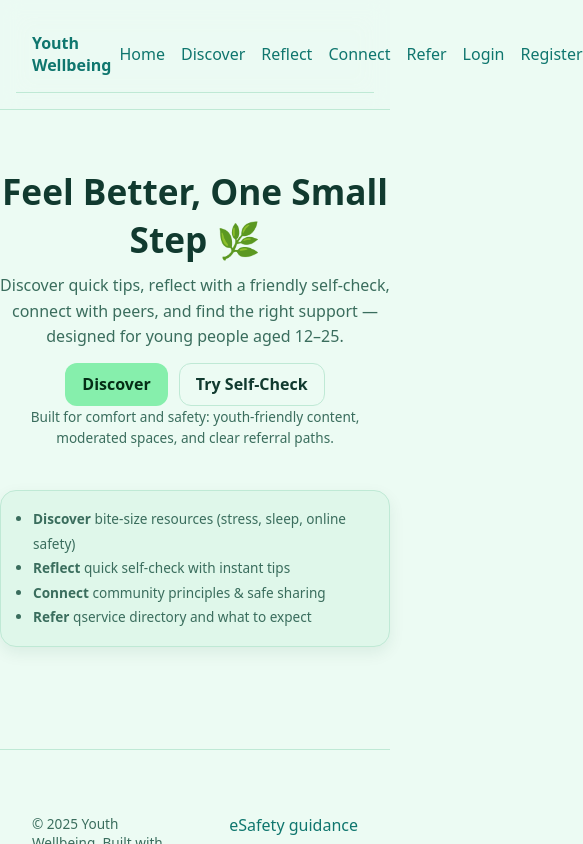
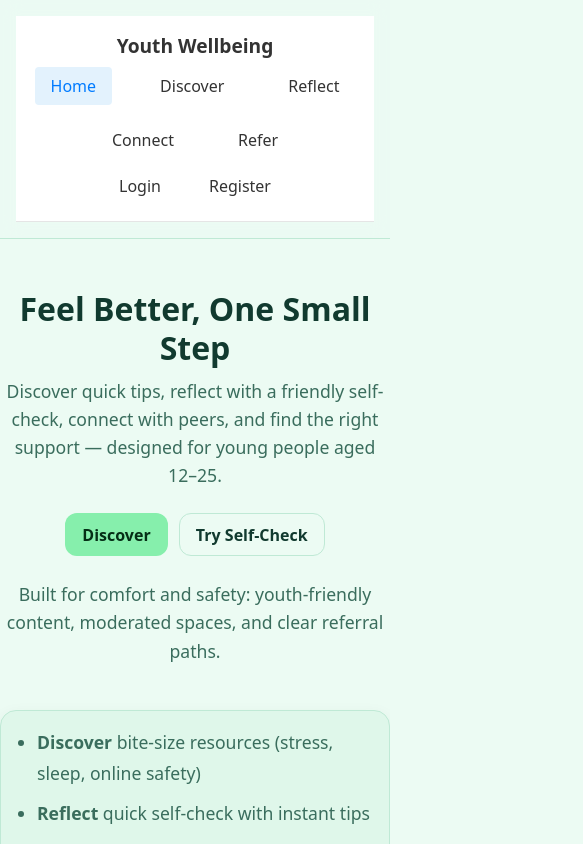
Before and after one commit to olivia5227/FIT5032_28074688_Yuhan_Xu_Project, a Vue app: page / in a window 390 px wide. Shown: the top 844 px of the page, 583 px wide, since content can reach past the window. Built offline with nearby package versions, Linux system fonts and the light colour scheme.

Commit message:
Homepage change

```diff
--- a/src/components/NavBar.vue
+++ b/src/components/NavBar.vue
@@ -1,47 +1,316 @@
 <script setup>
+import { ref, onMounted, onUnmounted } from 'vue';
 import { useAuth } from '../store/auth';
 import { useRouter, RouterLink } from 'vue-router';
 const { state, isAuthed, role, logout } = useAuth();
 const router = useRouter();
-function doLogout(){ logout(); router.push('/'); }
+const showDropdown = ref(false);
+
+function doLogout(){
+  logout();
+  router.push('/');
+  showDropdown.value = false;
+}
+
+function toggleDropdown() {
+  showDropdown.value = !showDropdown.value;
+}
+
+function closeDropdown() {
+  showDropdown.value = false;
+}
+
+function handleClickOutside(event) {
+  if (!event.target.closest('.user-dropdown')) {
+    showDropdown.value = false;
+  }
+}
+
+onMounted(() => {
+  document.addEventListener('click', handleClickOutside);
+});
+
+onUnmounted(() => {
+  document.removeEventListener('click', handleClickOutside);
+});
 </script>
 
 <template>
   <header class="site">
     <div class="container">
-      <nav class="wrap">
-        <RouterLink to="/" class="brand" style="font-weight:700">Youth Wellbeing</RouterLink>
-        <ul class="nav" style="display:flex;gap:1rem;align-items:center;list-style:none;margin:0;padding:0">
+      <nav class="nav-wrapper">
+        <!-- Logo -->
+        <div class="brand-section">
+          <RouterLink to="/" class="brand">Youth Wellbeing</RouterLink>
+        </div>
+
+        <!-- Main Navigation (Center) -->
+        <ul class="main-nav">
           <li><RouterLink to="/">Home</RouterLink></li>
           <li><RouterLink to="/discover">Discover</RouterLink></li>
           <li><RouterLink to="/reflect">Reflect</RouterLink></li>
           <li><RouterLink to="/connect">Connect</RouterLink></li>
           <li><RouterLink to="/refer">Refer</RouterLink></li>
+        </ul>
 
-          <!-- USER MENU -->
-          <template v-if="isAuthed && role==='user'">
-            <li><RouterLink to="/reviews">Reviews</RouterLink></li>
-            <li><RouterLink to="/my-reviews">My Reviews</RouterLink></li>
+        <!-- User Section (Right) -->
+        <div class="user-section">
+          <template v-if="!isAuthed">
+            <RouterLink to="/login" class="auth-link">Login</RouterLink>
+            <RouterLink to="/register" class="auth-link">Register</RouterLink>
           </template>
 
-          <!-- ADMIN MENU -->
-          <template v-if="isAuthed && role==='admin'">
-            <li><RouterLink to="/results">Result View</RouterLink></li>
-            <li><RouterLink to="/reviews-admin">Ratings Admin</RouterLink></li>
-            <li><RouterLink to="/admin">Admin</RouterLink></li>
+          <template v-else>
+            <div class="user-dropdown" @click.stop>
+              <button class="user-button" @click="toggleDropdown">
+                <span class="user-email">{{ state.user?.email }}</span>
+                <svg class="dropdown-icon" :class="{ 'rotate': showDropdown }" width="16" height="16" viewBox="0 0 16 16" fill="currentColor">
+                  <path d="M8 11l-4-4h8l-4 4z"/>
+                </svg>
+              </button>
+
+              <div class="dropdown-menu" :class="{ 'show': showDropdown }" @click="closeDropdown">
+                <!-- USER MENU -->
+                <template v-if="role === 'user'">
+                  <RouterLink to="/reviews" class="dropdown-item">Reviews</RouterLink>
+                  <RouterLink to="/my-reviews" class="dropdown-item">My Reviews</RouterLink>
+                </template>
+
+                <!-- ADMIN MENU -->
+                <template v-if="role === 'admin'">
+                  <RouterLink to="/results" class="dropdown-item">Result View</RouterLink>
+                  <RouterLink to="/reviews-admin" class="dropdown-item">Ratings Admin</RouterLink>
+                  <RouterLink to="/admin" class="dropdown-item">Admin</RouterLink>
+                </template>
+
+                <div class="dropdown-divider"></div>
+                <button class="dropdown-item logout-btn" @click="doLogout">Logout</button>
+              </div>
+            </div>
           </template>
-
-          <!-- AUTH -->
-          <template v-if="!isAuthed">
-            <li><RouterLink to="/login">Login</RouterLink></li>
-            <li><RouterLink to="/register">Register</RouterLink></li>
-          </template>
-          <template v-else>
-            <li class="helper">Hi, {{ state.user?.email }}</li>
-            <li><button class="btn ghost" @click="doLogout">Logout</button></li>
-          </template>
-        </ul>
+        </div>
       </nav>
     </div>
   </header>
 </template>
+
+<style scoped>
+.site {
+  background: #fff;
+  border-bottom: 1px solid #e5e5e5;
+  position: sticky;
+  top: 0;
+  z-index: 1000;
+}
+
+.container {
+  max-width: 1200px;
+  margin: 0 auto;
+  padding: 0 1rem;
+}
+
+.nav-wrapper {
+  display: flex;
+  align-items: center;
+  justify-content: space-between;
+  height: 60px;
+  position: relative;
+}
+
+.brand-section {
+  flex: 1;
+}
+
+.brand {
+  font-weight: 700;
+  font-size: 1.2rem;
+  color: #333;
+  text-decoration: none;
+}
+
+.brand:hover {
+  color: #007bff;
+}
+
+.main-nav {
+  display: flex;
+  gap: 2rem;
+  align-items: center;
+  list-style: none;
+  margin: 0;
+  padding: 0;
+  position: absolute;
+  left: 50%;
+  transform: translateX(-50%);
+}
+
+.main-nav li a {
+  text-decoration: none;
+  color: #333;
+  font-weight: 500;
+  padding: 0.5rem 1rem;
+  border-radius: 4px;
+  transition: all 0.2s ease;
+}
+
+.main-nav li a:hover {
+  color: #007bff;
+  background-color: #f8f9fa;
+}
+
+.main-nav li a.router-link-active {
+  color: #007bff;
+  background-color: #e3f2fd;
+}
+
+.user-section {
+  flex: 1;
+  display: flex;
+  justify-content: flex-end;
+  align-items: center;
+  gap: 1rem;
+}
+
+.auth-link {
+  text-decoration: none;
+  color: #333;
+  font-weight: 500;
+  padding: 0.5rem 1rem;
+  border-radius: 4px;
+  transition: all 0.2s ease;
+}
+
+.auth-link:hover {
+  color: #007bff;
+  background-color: #f8f9fa;
+}
+
+.user-dropdown {
+  position: relative;
+}
+
+.user-button {
+  background: none;
+  border: 1px solid #ddd;
+  padding: 0.5rem 1rem;
+  border-radius: 6px;
+  cursor: pointer;
+  display: flex;
+  align-items: center;
+  gap: 0.5rem;
+  transition: all 0.2s ease;
+  background-color: #fff;
+}
+
+.user-button:hover {
+  border-color: #007bff;
+  box-shadow: 0 2px 4px rgba(0,123,255,0.1);
+}
+
+.user-email {
+  font-size: 0.9rem;
+  color: #333;
+  max-width: 150px;
+  overflow: hidden;
+  text-overflow: ellipsis;
+  white-space: nowrap;
+}
+
+.dropdown-icon {
+  transition: transform 0.2s ease;
+  color: #666;
+}
+
+.dropdown-icon.rotate {
+  transform: rotate(180deg);
+}
+
+.dropdown-menu {
+  position: absolute;
+  top: 100%;
+  right: 0;
+  background: white;
+  border: 1px solid #e5e5e5;
+  border-radius: 6px;
+  box-shadow: 0 4px 12px rgba(0,0,0,0.15);
+  min-width: 180px;
+  opacity: 0;
+  visibility: hidden;
+  transform: translateY(-10px);
+  transition: all 0.2s ease;
+  z-index: 1001;
+  margin-top: 4px;
+}
+
+.dropdown-menu.show {
+  opacity: 1;
+  visibility: visible;
+  transform: translateY(0);
+}
+
+.dropdown-item {
+  display: block;
+  padding: 0.75rem 1rem;
+  color: #333;
+  text-decoration: none;
+  border: none;
+  background: none;
+  width: 100%;
+  text-align: left;
+  cursor: pointer;
+  transition: background-color 0.2s ease;
+  font-size: 0.9rem;
+}
+
+.dropdown-item:hover {
+  background-color: #f8f9fa;
+  color: #007bff;
+}
+
+.dropdown-item:first-child {
+  border-top-left-radius: 6px;
+  border-top-right-radius: 6px;
+}
+
+.dropdown-item:last-child {
+  border-bottom-left-radius: 6px;
+  border-bottom-right-radius: 6px;
+}
+
+.dropdown-divider {
+  height: 1px;
+  background-color: #e5e5e5;
+  margin: 0.5rem 0;
+}
+
+.logout-btn {
+  color: #dc3545;
+  font-weight: 500;
+}
+
+.logout-btn:hover {
+  background-color: #f8d7da;
+  color: #721c24;
+}
+
+/* 响应式设计 */
+@media (max-width: 768px) {
+  .nav-wrapper {
+    flex-direction: column;
+    height: auto;
+    padding: 1rem 0;
+  }
+
+  .main-nav {
+    position: static;
+    transform: none;
+    margin: 1rem 0;
+    flex-wrap: wrap;
+    justify-content: center;
+  }
+
+  .user-section {
+    justify-content: center;
+  }
+}
+</style>
--- a/src/views/Home.vue
+++ b/src/views/Home.vue
@@ -2,11 +2,13 @@
 </script>
 
 <template>
-  <!-- Single-column hero, centered content -->
-  <section class="container hero hero--center">
-    <!-- Top: title + description + actions (centered) -->
+  <!-- Two-column hero layout -->
+  <section class="container hero hero--two-column">
+    <div class="hero-layout">
+      <!-- Left: title + description + actions -->
+      <div class="hero-left">
         <div class="hero-text">
-      <h1>Feel Better, One Small Step 🌿</h1>
+          <h1>Feel Better, One Small Step</h1>
           <p>
             Discover quick tips, reflect with a friendly self-check, connect with peers,
             and find the right support — designed for young people aged 12–25.
@@ -19,53 +21,119 @@
             Built for comfort and safety: youth-friendly content, moderated spaces, and clear referral paths.
           </p>
         </div>
+      </div>
 
-    <!-- Bottom: the four bullet points moved below the hero text -->
+      <!-- Right: the four bullet points card -->
+      <div class="hero-right">
         <div class="hero-bullets card">
-      <ul class="helper" style="margin:0;padding-left:1rem;line-height:1.8">
+          <ul class="helper">
             <li><strong>Discover</strong> bite-size resources (stress, sleep, online safety)</li>
             <li><strong>Reflect</strong> quick self-check with instant tips</li>
             <li><strong>Connect</strong> community principles &amp; safe sharing</li>
             <li><strong>Refer</strong> qservice directory and what to expect</li>
           </ul>
         </div>
+      </div>
+    </div>
   </section>
 </template>
 
 <style scoped>
-/* Center the hero section vertically and horizontally.
-   Use a single column layout and keep text centered. */
-.hero--center{
-  grid-template-columns: 1fr;     /* Force single column */
-  place-items: center;            /* Center grid items */
-  text-align: center;
-  min-height: 75vh;               /* Visual centering on the page */
-  padding: 3rem 0;                /* Vertical spacing */
+/* Two-column hero layout */
+.hero--two-column {
+  min-height: 75vh;
+  padding: 3rem 0;
+  display: flex;
+  align-items: center;
 }
 
-/* Constrain max width so long lines are readable on wide screens */
-.hero-text,
-.hero-bullets{
+.hero-layout {
+  display: grid;
+  grid-template-columns: 1fr 1fr;
+  gap: 3rem;
   width: 100%;
-  max-width: 780px;
+  align-items: center;
 }
 
-/* Tighter spacing for headings, paragraphs, and buttons */
-.hero-text h1{ margin: .2rem 0 .6rem }
-.hero-text p{ margin: 0 0 .8rem }
-.hero-text .actions{ justify-content: center; gap: .7rem; display: flex; flex-wrap: wrap }
+/* Left column styling */
+.hero-left {
+  display: flex;
+  flex-direction: column;
+  justify-content: center;
+}
+
+.hero-text {
+  text-align: left;
+}
+
+.hero-text h1 {
+  margin: .2rem 0 .6rem;
+  font-size: 2.5rem;
+  line-height: 1.2;
+}
+
+.hero-text p {
+  margin: 0 0 .8rem;
+  font-size: 1.1rem;
+}
+
+.hero-text .actions {
+  justify-content: flex-start;
+  gap: .7rem;
+  display: flex;
+  flex-wrap: wrap;
+  margin: 1.5rem 0;
+}
+
+/* Right column styling */
+.hero-right {
+  display: flex;
+  justify-content: center;
+  align-items: center;
+}
+
+.hero-bullets {
+  text-align: left;
+  width: 100%;
+  max-width: 400px;
+}
+
+.hero-bullets ul {
+  margin: 0;
+  padding-left: 1.25rem;
+  line-height: 1.8;
+  font-size: 1.1rem;
+}
+
+.hero-bullets li {
+  margin-bottom: 0.5rem;
+}
+
+/* Responsive design */
+@media (max-width: 768px) {
+  .hero-layout {
+    grid-template-columns: 1fr;
+    gap: 2rem;
+    text-align: center;
+  }
+
+  .hero-text {
+    text-align: center;
+  }
+
+  .hero-text .actions {
+    justify-content: center;
+  }
+
+  .hero-text h1 {
+    font-size: 2rem;
+  }
+}
 
 /* Optional: slightly smaller min-height on very small screens */
-@media (max-width: 640px){
-  .hero--center{ min-height: 70vh; }
+@media (max-width: 640px) {
+  .hero--two-column {
+    min-height: 70vh;
   }
-/* Left align the bullet card and its content */
-.hero-bullets{
-  text-align: left;        /* override .hero--center { text-align:center } */
-}
-.hero-bullets ul{
-  margin: 0;               /* keep tight top/bottom */
-  padding-left: 1.25rem;   /* indent bullets a bit */
-  line-height: 1.8;        /* comfortable reading */
 }
 </style>
```
Lines whose indentation alone changed are shown as unchanged.
